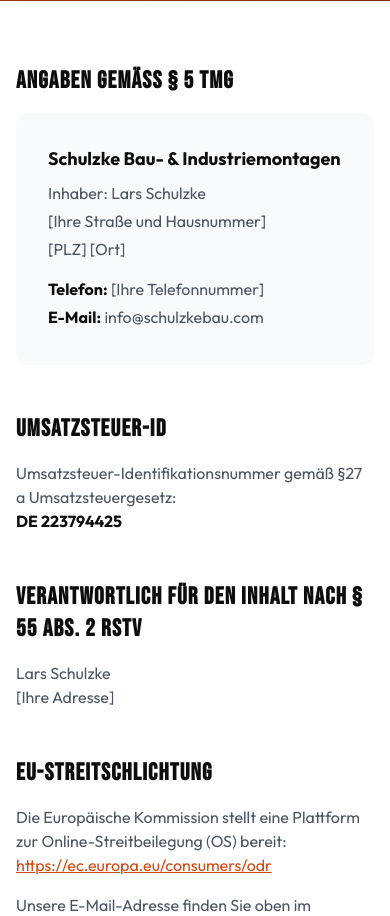
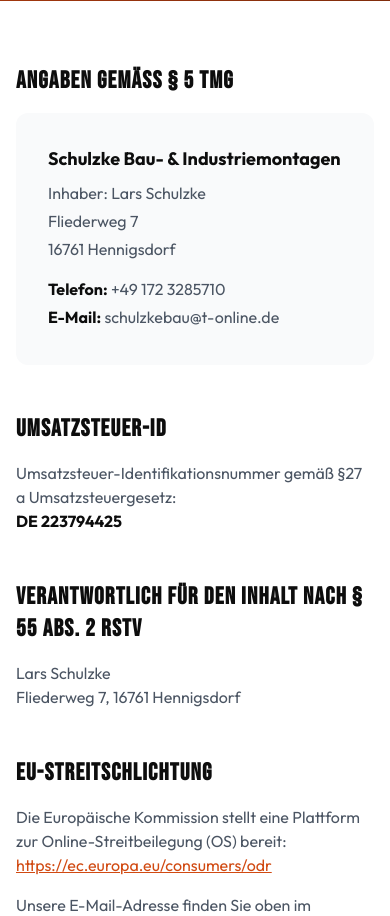
Before and after one commit to Jayloxxx/SCHULZKE, a Flask app: page /impressum in a window 390 px wide. Shown: the part 363-1279 px from the top of the page. Run offline with Flask 3, Linux system fonts and the light colour scheme; some libraries are stand-ins or nearby versions.

Commit message:
Update Kontaktdaten und Kununu-Link
- E-Mail geändert zu schulzkebau@t-online.de
- Adresse: Fliederweg 7, 16761 Hennigsdorf
- Telefon: +49 172 3285710
- TikTok durch Kununu ersetzt mit offiziellem Logo
- Mobile Menu Script hinzugefügt

🤖 Generated with [Claude Code](https://claude.com/claude-code)

Co-Authored-By: Claude Opus 4.5 <noreply@anthropic.com>

```diff
--- a/app.py
+++ b/app.py
@@ -132,7 +132,7 @@ def send_contact_email(name, email, phone, subject, message):
 
     msg = Message(
         subject=f"Neue Kontaktanfrage: {subject}",
-        recipients=['info@schulzkebau.com'],  # Change to your email
+        recipients=['schulzkebau@t-online.de'],  # Change to your email
         reply_to=email
     )
 
@@ -271,7 +271,7 @@ def send_application_email(position, firstname, lastname, email, phone,
 
     msg = Message(
         subject=f"Neue Bewerbung: {position} - {firstname} {lastname}",
-        recipients=['info@schulzkebau.com'],  # Change to your email
+        recipients=['schulzkebau@t-online.de'],  # Change to your email
         reply_to=email
     )
 
@@ -411,7 +411,7 @@ def send_project_email(firstname, lastname, email, phone, address, zipcode, city
 
     msg = Message(
         subject=f"Neue Projektanfrage: {category} - {firstname} {lastname}",
-        recipients=['info@schulzkebau.com'],  # Change to your email
+        recipients=['schulzkebau@t-online.de'],  # Change to your email
         reply_to=email
     )
 
--- a/templates/base.html
+++ b/templates/base.html
@@ -587,10 +587,10 @@
                                 <path d="M12 2.163c3.204 0 3.584.012 4.85.07 3.252.148 4.771 1.691 4.919 4.919.058 1.265.069 1.645.069 4.849 0 3.205-.012 3.584-.069 4.849-.149 3.225-1.664 4.771-4.919 4.919-1.266.058-1.644.07-4.85.07-3.204 0-3.584-.012-4.849-.07-3.26-.149-4.771-1.699-4.919-4.92-.058-1.265-.07-1.644-.07-4.849 0-3.204.013-3.583.07-4.849.149-3.227 1.664-4.771 4.919-4.919 1.266-.057 1.645-.069 4.849-.069zm0-2.163c-3.259 0-3.667.014-4.947.072-4.358.2-6.78 2.618-6.98 6.98-.059 1.281-.073 1.689-.073 4.948 0 3.259.014 3.668.072 4.948.2 4.358 2.618 6.78 6.98 6.98 1.281.058 1.689.072 4.948.072 3.259 0 3.668-.014 4.948-.072 4.354-.2 6.782-2.618 6.979-6.98.059-1.28.073-1.689.073-4.948 0-3.259-.014-3.667-.072-4.947-.196-4.354-2.617-6.78-6.979-6.98-1.281-.059-1.69-.073-4.949-.073zm0 5.838c-3.403 0-6.162 2.759-6.162 6.162s2.759 6.163 6.162 6.163 6.162-2.759 6.162-6.163c0-3.403-2.759-6.162-6.162-6.162zm0 10.162c-2.209 0-4-1.79-4-4 0-2.209 1.791-4 4-4s4 1.791 4 4c0 2.21-1.791 4-4 4zm6.406-11.845c-.796 0-1.441.645-1.441 1.44s.645 1.44 1.441 1.44c.795 0 1.439-.645 1.439-1.44s-.644-1.44-1.439-1.44z"/>
                             </svg>
                         </a>
-                        <!-- TikTok -->
-                        <a href="https://tiktok.com/@schulzkebau" target="_blank" rel="noopener noreferrer" class="w-10 h-10 bg-white/5 hover:bg-black rounded-lg flex items-center justify-center transition-all duration-300 group">
+                        <!-- Kununu -->
+                        <a href="https://www.kununu.com/de/schulzke-bau-industriemontagen" target="_blank" rel="noopener noreferrer" class="w-10 h-10 bg-white/5 hover:bg-[#f8c818] rounded-lg flex items-center justify-center transition-all duration-300 group">
                             <svg class="w-5 h-5 text-concrete group-hover:text-white transition-colors" fill="currentColor" viewBox="0 0 24 24">
-                                <path d="M19.59 6.69a4.83 4.83 0 0 1-3.77-4.25V2h-3.45v13.67a2.89 2.89 0 0 1-5.2 1.74 2.89 2.89 0 0 1 2.31-4.64 2.93 2.93 0 0 1 .88.13V9.4a6.84 6.84 0 0 0-1-.05A6.33 6.33 0 0 0 5 20.1a6.34 6.34 0 0 0 10.86-4.43v-7a8.16 8.16 0 0 0 4.77 1.52v-3.4a4.85 4.85 0 0 1-1-.1z"/>
+                                <path d="M20.686 17.759a3.26 3.26 0 0 1-2.344-1.004a3.5 3.5 0 0 1-.971-2.422l.015-4.668a1.08 1.08 0 0 0-.302-.751a1 1 0 0 0-.728-.311c-.272 0-.534.112-.727.311c-.192.2-.301.47-.3.752l-.015 4.669c0 .908-.349 1.78-.971 2.422a3.26 3.26 0 0 1-2.344 1.002a3.26 3.26 0 0 1-2.343-1.004a3.48 3.48 0 0 1-.97-2.422L8.7 9.665c0-.282-.109-.552-.302-.752a1.007 1.007 0 0 0-1.454.001c-.193.2-.301.47-.301.752l-.014 4.669a3.5 3.5 0 0 1-.56 1.902a3.34 3.34 0 0 1-1.487 1.26a3.2 3.2 0 0 1-1.914.195a3.3 3.3 0 0 1-1.696-.937a3.4 3.4 0 0 1-.721-1.111A3.5 3.5 0 0 1 0 14.333v-3.707c0-.313.121-.613.335-.835s.505-.346.808-.346s.594.125.808.346a1.2 1.2 0 0 1 .335.835v3.707c0 .282.108.552.301.751c.193.2.455.312.728.312s.534-.112.727-.312c.193-.199.301-.469.301-.751l.015-4.669c0-.908.349-1.779.971-2.422A3.26 3.26 0 0 1 7.673 6.24c.879 0 1.722.361 2.343 1.004s.97 1.514.97 2.423l-.014 4.667c0 .282.109.552.302.752s.454.311.727.311s.534-.113.727-.312c.193-.2.301-.47.301-.752l.014-4.668c.001-.909.35-1.78.972-2.422a3.26 3.26 0 0 1 2.344-1.003c.879 0 1.721.362 2.343 1.004c.621.643.97 1.514.97 2.423l-.014 4.668c0 .282.108.552.301.751c.194.199.455.311.728.311s.534-.112.727-.312s.301-.47.301-.752v-3.706c0-.313.12-.613.334-.835s.505-.346.809-.346c.303 0 .593.124.808.346c.214.222.334.522.334.835v3.706c0 .908-.349 1.78-.97 2.422a3.26 3.26 0 0 1-2.344 1.004"/>
                             </svg>
                         </a>
                         <!-- LinkedIn -->
@@ -641,7 +641,7 @@
                             <svg class="w-5 h-5 text-primary-500 flex-shrink-0" fill="none" stroke="currentColor" viewBox="0 0 24 24">
                                 <path stroke-linecap="round" stroke-linejoin="round" stroke-width="2" d="M3 8l7.89 5.26a2 2 0 002.22 0L21 8M5 19h14a2 2 0 002-2V7a2 2 0 00-2-2H5a2 2 0 00-2 2v10a2 2 0 002 2z"></path>
                             </svg>
-                            <a href="mailto:info@schulzkebau.com" class="text-concrete hover:text-primary-500 transition-colors text-sm">info@schulzkebau.com</a>
+                            <a href="mailto:schulzkebau@t-online.de" class="text-concrete hover:text-primary-500 transition-colors text-sm">schulzkebau@t-online.de</a>
                         </li>
                     </ul>
                 </div>
@@ -705,6 +705,29 @@
         })();
     </script>
 
+    <!-- Mobile Menu Script -->
+    <script>
+        (function() {
+            const toggle = document.getElementById('mobileMenuToggle');
+            const menu = document.getElementById('mobileMenu');
+
+            if (toggle && menu) {
+                toggle.addEventListener('click', function(e) {
+                    e.preventDefault();
+                    menu.classList.toggle('hidden');
+                    toggle.classList.toggle('active');
+                });
+
+                menu.querySelectorAll('a').forEach(function(link) {
+                    link.addEventListener('click', function() {
+                        menu.classList.add('hidden');
+                        toggle.classList.remove('active');
+                    });
+                });
+            }
+        })();
+    </script>
+
     <!-- Scripts -->
     <script src="{{ url_for('static', filename='premium-interactions.js') }}"></script>
     <script src="{{ url_for('static', filename='script.js') }}"></script>
--- a/templates/datenschutz.html
+++ b/templates/datenschutz.html
@@ -101,8 +101,8 @@
                 <p class="text-gray-600 mb-2">
                     Schulzke Bau- & Industriemontagen<br>
                     Inhaber: Lars Schulzke<br>
-                    [Ihre Adresse]<br>
-                    E-Mail: info@schulzkebau.com
+                    Fliederweg 7, 16761 Hennigsdorf<br>
+                    E-Mail: schulzkebau@t-online.de
                 </p>
             </div>
 
--- a/templates/impressum.html
+++ b/templates/impressum.html
@@ -39,11 +39,11 @@
             <div class="bg-gray-50 rounded-xl p-8 mb-8">
                 <p class="text-lg mb-2"><strong class="text-dark-900">Schulzke Bau- & Industriemontagen</strong></p>
                 <p class="text-gray-600 mb-1">Inhaber: Lars Schulzke</p>
-                <p class="text-gray-600 mb-1">[Ihre Straße und Hausnummer]</p>
-                <p class="text-gray-600 mb-4">[PLZ] [Ort]</p>
+                <p class="text-gray-600 mb-1">Fliederweg 7</p>
+                <p class="text-gray-600 mb-4">16761 Hennigsdorf</p>
 
-                <p class="text-gray-600 mb-1"><strong class="text-dark-900">Telefon:</strong> [Ihre Telefonnummer]</p>
-                <p class="text-gray-600 mb-1"><strong class="text-dark-900">E-Mail:</strong> info@schulzkebau.com</p>
+                <p class="text-gray-600 mb-1"><strong class="text-dark-900">Telefon:</strong> +49 172 3285710</p>
+                <p class="text-gray-600 mb-1"><strong class="text-dark-900">E-Mail:</strong> schulzkebau@t-online.de</p>
             </div>
 
             <h2 class="font-display font-bold text-2xl text-dark-900 mb-4 mt-12">Umsatzsteuer-ID</h2>
@@ -55,7 +55,7 @@
             <h2 class="font-display font-bold text-2xl text-dark-900 mb-4 mt-12">Verantwortlich für den Inhalt nach § 55 Abs. 2 RStV</h2>
             <p class="text-gray-600 mb-8">
                 Lars Schulzke<br>
-                [Ihre Adresse]
+                Fliederweg 7, 16761 Hennigsdorf
             </p>
 
             <h2 class="font-display font-bold text-2xl text-dark-900 mb-4 mt-12">EU-Streitschlichtung</h2>
--- a/templates/index.html
+++ b/templates/index.html
@@ -1294,7 +1294,7 @@
                         </div>
                         <div>
                             <h4 class="font-semibold text-white mb-1">Email</h4>
-                            <a href="mailto:info@schulzkebau.com" class="text-primary-500 hover:text-primary-400 transition-colors">info@schulzkebau.com</a>
+                            <a href="mailto:schulzkebau@t-online.de" class="text-primary-500 hover:text-primary-400 transition-colors">schulzkebau@t-online.de</a>
                         </div>
                     </div>
                 </div>
```
